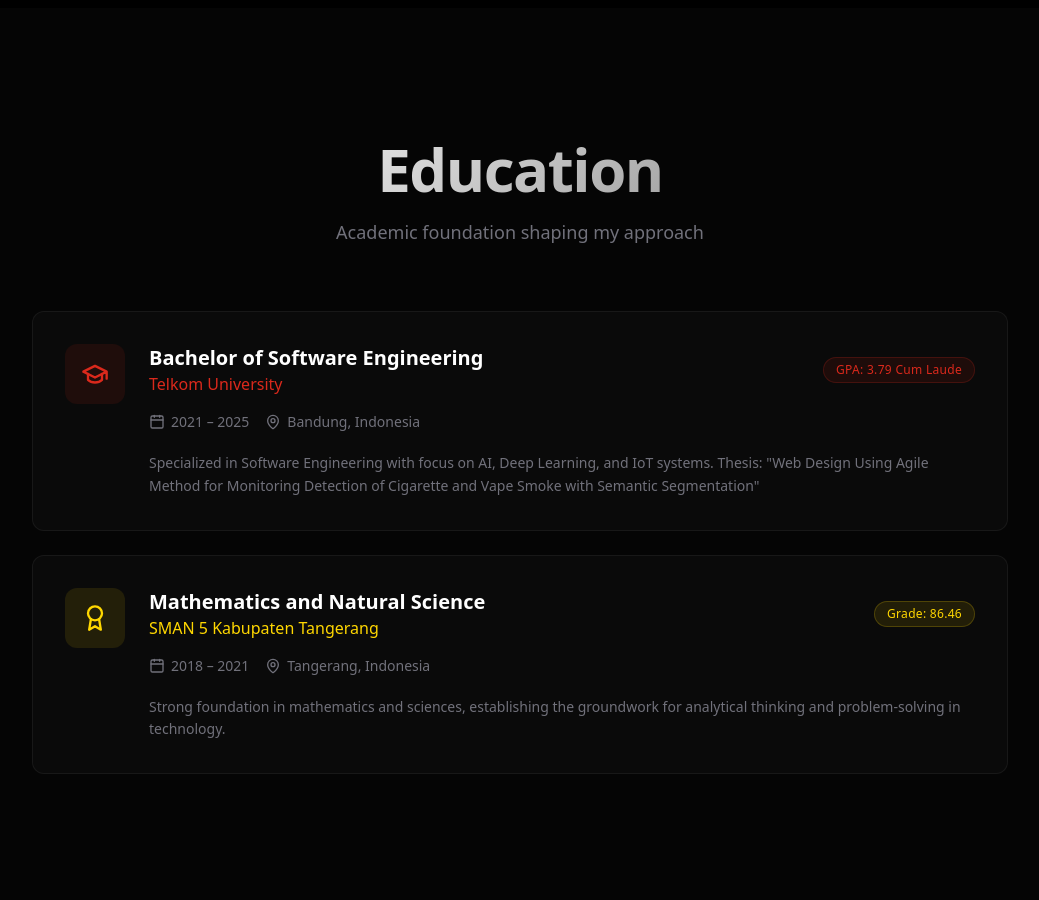
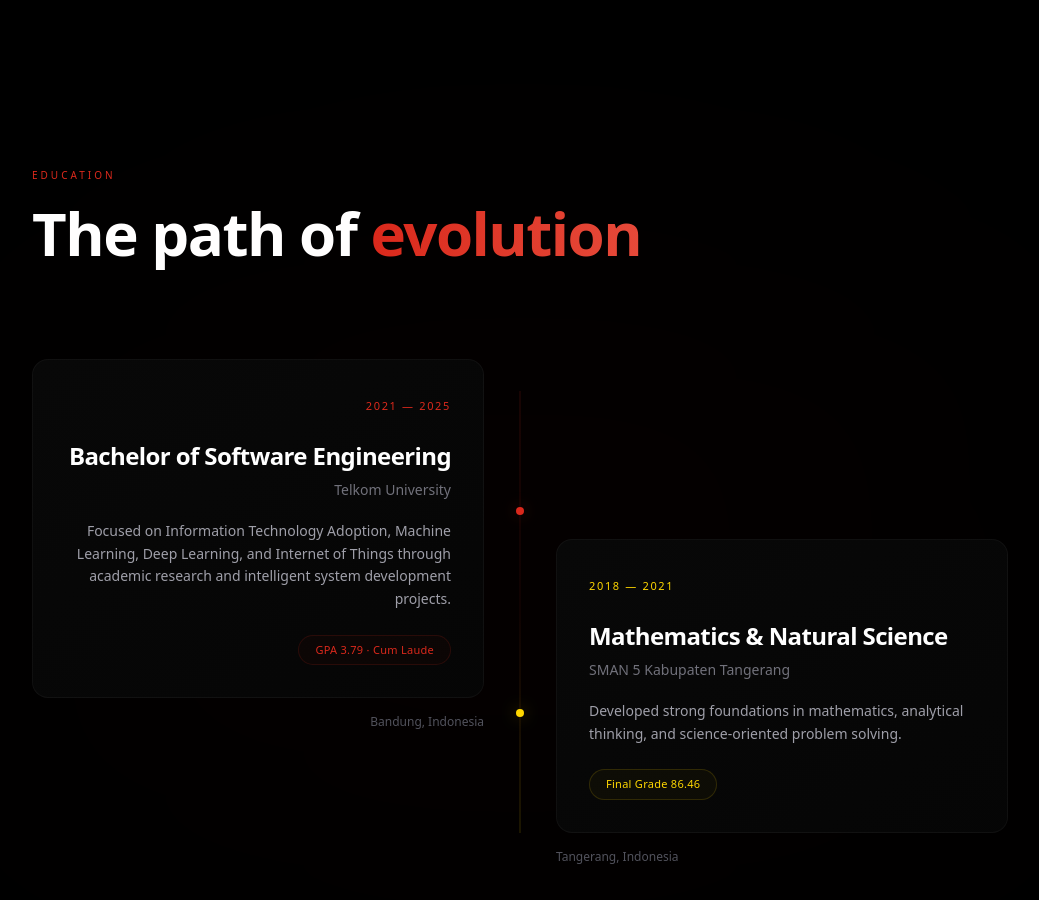
Before and after one commit to walidhnf25/my-portofolio, a Next.js app: page / in a window 1280 px wide. Shown: the part 1880-2780 px from the top of the page, without its empty margins (120-1159 px from the left). Built offline with nearby package versions, Linux system fonts and the light colour scheme.

Commit message:
feat(education): redesigned Education section with modern staircase journey layout

```diff
--- a/components/sections/Education.tsx
+++ b/components/sections/Education.tsx
@@ -1,88 +1,257 @@
 "use client";
 
 import { motion } from "framer-motion";
-import { GraduationCapIcon, AwardIcon } from "@/components/icons";
-import SectionHeading from "@/components/ui/SectionHeading";
-import GlassCard from "@/components/ui/GlassCard";
-import Badge from "@/components/ui/Badge";
-import { Calendar, MapPin } from "lucide-react";
+
+const educationData = [
+  {
+    year: "2021 — 2025",
+    title: "Bachelor of Software Engineering",
+    institution: "Telkom University",
+    location: "Bandung, Indonesia",
+    description:
+      "Focused on Information Technology Adoption, Machine Learning, Deep Learning, and Internet of Things through academic research and intelligent system development projects.",
+    badge: "GPA 3.79 · Cum Laude",
+    accentColor: "#DA291C",
+  },
+  {
+    year: "2018 — 2021",
+    title: "Mathematics & Natural Science",
+    institution: "SMAN 5 Kabupaten Tangerang",
+    location: "Tangerang, Indonesia",
+    description:
+      "Developed strong foundations in mathematics, analytical thinking, and science-oriented problem solving.",
+    badge: "Final Grade 86.46",
+    accentColor: "#FFD700",
+  },
+];
 
 export default function Education() {
   return (
-    <section id="education" className="relative py-32 bg-[#050505]">
+    <section id="education" className="relative py-40 overflow-hidden">
+      {/* Subtle ambient background */}
+      <div className="absolute inset-0 pointer-events-none">
+        <div className="absolute top-1/2 left-1/2 -translate-x-1/2 -translate-y-1/2 w-225 h-125 bg-[#DA291C]/2 blur-[150px] rounded-full" />
+      </div>
+
       <div className="mx-auto max-w-5xl px-6">
-        <SectionHeading
-          title="Education"
-          subtitle="Academic foundation shaping my approach"
-          align="center"
-        />
+        {/* Section Header */}
+        <motion.div
+          initial={{ opacity: 0, y: 30 }}
+          whileInView={{ opacity: 1, y: 0 }}
+          transition={{ duration: 0.8 }}
+          viewport={{ once: true }}
+          className="mb-24"
+        >
+          <motion.p
+            initial={{ opacity: 0 }}
+            whileInView={{ opacity: 1 }}
+            transition={{ duration: 0.6, delay: 0.1 }}
+            viewport={{ once: true }}
+            className="text-[10px] text-[#DA291C] uppercase tracking-[0.3em] mb-5"
+          >
+            Education
+          </motion.p>
 
-        <div className="mt-16 space-y-6">
-          <GlassCard className="p-8">
-            <div className="flex items-start gap-6">
-              <div className="p-4 rounded-xl bg-[#DA291C]/10 shrink-0">
-                <GraduationCapIcon className="w-7 h-7 text-[#DA291C]" />
+          <motion.h2
+            initial={{ opacity: 0, y: 20 }}
+            whileInView={{ opacity: 1, y: 0 }}
+            transition={{ duration: 0.6, delay: 0.15 }}
+            viewport={{ once: true }}
+            className="text-4xl sm:text-5xl md:text-6xl font-bold tracking-tight text-white"
+          >
+            The path of{' '}
+            <span className="bg-linear-to-r from-[#DA291C] to-[#e64a3a] bg-clip-text text-transparent">
+              evolution
+            </span>
+          </motion.h2>
+        </motion.div>
+
+        {/* Main content grid */}
+        <div className="grid lg:grid-cols-[1fr_40px_1fr] gap-8 lg:gap-4">
+          {/* Left column - First education card */}
+          <motion.div
+            initial={{ opacity: 0, x: -30 }}
+            whileInView={{ opacity: 1, x: 0 }}
+            transition={{ duration: 0.7, delay: 0.2 }}
+            viewport={{ once: true }}
+            className="relative"
+          >
+            <EducationCard item={educationData[0]} alignment="right" />
+          </motion.div>
+
+          {/* Center column - Journey line with nodes */}
+          <div className="relative hidden lg:flex justify-center">
+            <div className="relative h-full">
+              {/* Ultra-thin architectural line */}
+              <div className="absolute left-1/2 top-8 bottom-8 -translate-x-1/2 w-px bg-linear-to-b from-[#DA291C]/20 via-[#DA291C]/10 to-[#FFD700]/20" />
+
+              {/* Top node - Advanced stage */}
+              <div className="absolute top-[30%] left-1/2 -translate-x-1/2 -translate-y-1/2">
+                <motion.div
+                  initial={{ opacity: 0, scale: 0 }}
+                  whileInView={{ opacity: 1, scale: 1 }}
+                  transition={{ duration: 0.6, delay: 0.4 }}
+                  viewport={{ once: true }}
+                  className="relative"
+                >
+                  {/* Core */}
+                  <div className="w-2 h-2 rounded-full bg-[#DA291C]" />
+                  {/* Soft glow */}
+                  <div className="absolute inset-0 w-2 h-2 rounded-full bg-[#DA291C]/30 blur-sm" />
+                </motion.div>
               </div>
-              <div className="flex-1 min-w-0">
-                <div className="flex flex-col sm:flex-row sm:items-center sm:justify-between gap-2 mb-4">
-                  <div>
-                    <h3 className="text-xl font-bold text-white">Bachelor of Software Engineering</h3>
-                    <p className="text-[#DA291C] font-medium">Telkom University</p>
-                  </div>
-                  <Badge variant="accent">GPA: 3.79 Cum Laude</Badge>
-                </div>
 
-                <div className="flex flex-wrap gap-4 text-sm text-zinc-500 mb-5">
-                  <div className="flex items-center gap-1.5">
-                    <Calendar className="w-4 h-4" />
-                    <span>2021 – 2025</span>
-                  </div>
-                  <div className="flex items-center gap-1.5">
-                    <MapPin className="w-4 h-4" />
-                    <span>Bandung, Indonesia</span>
-                  </div>
-                </div>
-
-                <p className="text-sm text-zinc-500 leading-relaxed">
-                  Specialized in Software Engineering with focus on AI, Deep Learning, and IoT systems. Thesis: &quot;Web Design Using Agile Method for Monitoring Detection of Cigarette and Vape Smoke with Semantic Segmentation&quot;
-                </p>
+              {/* Bottom node - Foundation */}
+              <div className="absolute top-[70%] left-1/2 -translate-x-1/2 -translate-y-1/2">
+                <motion.div
+                  initial={{ opacity: 0, scale: 0 }}
+                  whileInView={{ opacity: 1, scale: 1 }}
+                  transition={{ duration: 0.6, delay: 0.5 }}
+                  viewport={{ once: true }}
+                  className="relative"
+                >
+                  {/* Core */}
+                  <div className="w-2 h-2 rounded-full bg-[#FFD700]" />
+                  {/* Soft glow */}
+                  <div className="absolute inset-0 w-2 h-2 rounded-full bg-[#FFD700]/30 blur-sm" />
+                </motion.div>
               </div>
             </div>
-          </GlassCard>
+          </div>
 
-          <GlassCard className="p-8">
-            <div className="flex items-start gap-6">
-              <div className="p-4 rounded-xl bg-[#FFD700]/10 shrink-0">
-                <AwardIcon className="w-7 h-7 text-[#FFD700]" />
-              </div>
-              <div className="flex-1 min-w-0">
-                <div className="flex flex-col sm:flex-row sm:items-center sm:justify-between gap-2 mb-4">
-                  <div>
-                    <h3 className="text-xl font-bold text-white">Mathematics and Natural Science</h3>
-                    <p className="text-[#FFD700] font-medium">SMAN 5 Kabupaten Tangerang</p>
-                  </div>
-                  <Badge variant="gold">Grade: 86.46</Badge>
-                </div>
+          {/* Right column - Second education card */}
+          <motion.div
+            initial={{ opacity: 0, x: 30 }}
+            whileInView={{ opacity: 1, x: 0 }}
+            transition={{ duration: 0.7, delay: 0.3 }}
+            viewport={{ once: true }}
+            className="relative lg:pt-45"
+          >
+            <EducationCard item={educationData[1]} alignment="left" />
+          </motion.div>
+        </div>
 
-                <div className="flex flex-wrap gap-4 text-sm text-zinc-500 mb-5">
-                  <div className="flex items-center gap-1.5">
-                    <Calendar className="w-4 h-4" />
-                    <span>2018 – 2021</span>
-                  </div>
-                  <div className="flex items-center gap-1.5">
-                    <MapPin className="w-4 h-4" />
-                    <span>Tangerang, Indonesia</span>
-                  </div>
-                </div>
-
-                <p className="text-sm text-zinc-500 leading-relaxed">
-                  Strong foundation in mathematics and sciences, establishing the groundwork for analytical thinking and problem-solving in technology.
-                </p>
-              </div>
-            </div>
-          </GlassCard>
-        </div>
+        {/* Bottom decorative element */}
+        <motion.div
+          initial={{ opacity: 0 }}
+          whileInView={{ opacity: 1 }}
+          transition={{ duration: 1, delay: 0.6 }}
+          viewport={{ once: true }}
+          className="mt-24 flex justify-center"
+        >
+          <div className="h-px w-32 bg-linear-to-r from-transparent via-[#DA291C]/30 to-transparent" />
+        </motion.div>
       </div>
     </section>
   );
 }
+
+interface EducationCardProps {
+  item: (typeof educationData)[0];
+  alignment: "left" | "right";
+}
+
+function EducationCard({ item, alignment }: EducationCardProps) {
+  return (
+    <div
+      className={`relative group ${alignment === "right" ? "lg:text-right" : "lg:text-left"}`}
+    >
+      {/* Subtle glow on hover */}
+      <div
+        className="absolute -inset-4 rounded-3xl opacity-0 group-hover:opacity-100 transition-opacity duration-700 -z-10"
+        style={{
+          background: `radial-gradient(ellipse at center, ${item.accentColor}08, transparent 70%)`,
+        }}
+      />
+
+      {/* Card */}
+      <div
+        className="relative rounded-2xl p-8 border transition-all duration-500"
+        style={{
+          background: "linear-gradient(145deg, rgba(10,10,10,0.8), rgba(6,6,6,0.9))",
+          borderColor: "rgba(255,255,255,0.04)",
+        }}
+      >
+        {/* Year indicator */}
+        <motion.div
+          initial={{ opacity: 0, y: 10 }}
+          whileInView={{ opacity: 1, y: 0 }}
+          transition={{ duration: 0.5, delay: 0.3 }}
+          viewport={{ once: true }}
+          className="mb-6"
+        >
+          <span
+            className="text-[11px] font-medium tracking-[0.15em] uppercase"
+            style={{ color: item.accentColor }}
+          >
+            {item.year}
+          </span>
+        </motion.div>
+
+        {/* Title */}
+        <motion.h3
+          initial={{ opacity: 0, y: 10 }}
+          whileInView={{ opacity: 1, y: 0 }}
+          transition={{ duration: 0.5, delay: 0.35 }}
+          viewport={{ once: true }}
+          className="text-xl md:text-2xl font-semibold text-white mb-2 tracking-tight"
+        >
+          {item.title}
+        </motion.h3>
+
+        {/* Institution */}
+        <motion.p
+          initial={{ opacity: 0, y: 10 }}
+          whileInView={{ opacity: 1, y: 0 }}
+          transition={{ duration: 0.5, delay: 0.4 }}
+          viewport={{ once: true }}
+          className="text-sm text-zinc-500 mb-5"
+        >
+          {item.institution}
+        </motion.p>
+
+        {/* Description */}
+        <motion.p
+          initial={{ opacity: 0, y: 10 }}
+          whileInView={{ opacity: 1, y: 0 }}
+          transition={{ duration: 0.5, delay: 0.45 }}
+          viewport={{ once: true }}
+          className="text-sm text-zinc-400 leading-relaxed mb-6"
+        >
+          {item.description}
+        </motion.p>
+
+        {/* Badge */}
+        <motion.div
+          initial={{ opacity: 0 }}
+          whileInView={{ opacity: 1 }}
+          transition={{ duration: 0.5, delay: 0.5 }}
+          viewport={{ once: true }}
+          className={`${alignment === "right" ? "lg:flex lg:justify-end" : ""}`}
+        >
+          <div
+            className="inline-flex px-4 py-1.5 rounded-full text-[11px] font-medium tracking-wide border"
+            style={{
+              backgroundColor: `${item.accentColor}08`,
+              borderColor: `${item.accentColor}25`,
+              color: item.accentColor,
+            }}
+          >
+            {item.badge}
+          </div>
+        </motion.div>
+      </div>
+
+      {/* Location */}
+      <motion.p
+        initial={{ opacity: 0 }}
+        whileInView={{ opacity: 1 }}
+        transition={{ duration: 0.5, delay: 0.55 }}
+        viewport={{ once: true }}
+        className={`mt-4 text-xs text-zinc-600 ${alignment === "right" ? "lg:text-right" : ""}`}
+      >
+        {item.location}
+      </motion.p>
+    </div>
+  );
+}
```
